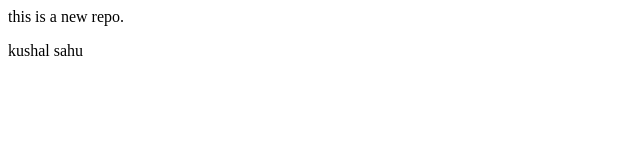
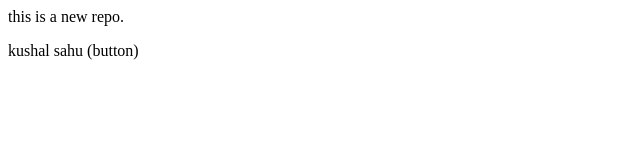
Before and after one commit to Kushal9753/Localrepo, a plain HTML site: page index.html in a window 1280 px wide. Shown: the full height of the page, 0-640 px from the left. Drawn offline with Linux system fonts and the light colour scheme.

```diff
--- a/index.html
+++ b/index.html
@@ -1,2 +1,2 @@
 <p>this is a new repo.</p>
-<p>kushal sahu </p>
+<p>kushal sahu (button)</p>
```
